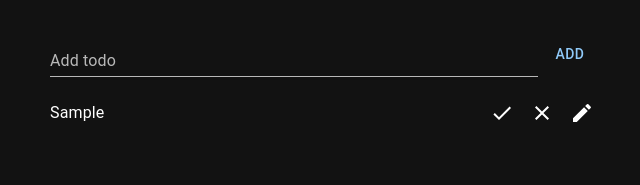
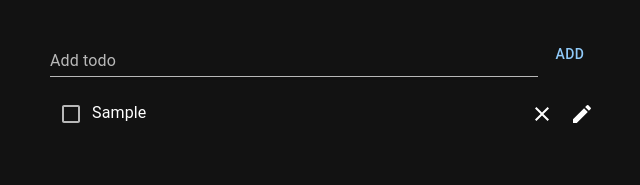
Before and after one commit to masroor47/clearblade-todo-app, a React (Create React App) app: page / in a window 1280 px wide. Both pictures are taken after typing "Sample" into the empty fields and a click on the button "ADD". Shown: the top 185 px of the page, without its empty margins (314-954 px from the left). Built offline with nearby package versions, Linux system fonts and the light colour scheme.

Commit message:
add checkbox for copmletion, remove green color for completed status

```diff
--- a/src/components/ToDo.tsx
+++ b/src/components/ToDo.tsx
@@ -3,6 +3,7 @@ import { IconButton } from "@mui/material";
 import CloseIcon from '@mui/icons-material/Close';
 import CheckIcon from '@mui/icons-material/Check';
 import EditIcon from '@mui/icons-material/Edit';
+import Checkbox from '@mui/material/Checkbox';
 
 import { ToDoProps } from './types';
 
@@ -17,13 +18,15 @@ export default function ToDo({
     <Stack direction="row" alignItems="center" justifyContent="space-between">
       {/* change color to green if todo.completed is true: */}
 
-      <div style={{backgroundColor: todo.isCompleted ? "green" : ""}}>
+      <div>
+        <Checkbox
+          checked={todo.isCompleted}
+          onClick={() => completeTodo(index)}
+        />
         {todo.text}
       </div>
       <div>
-        <IconButton onClick={() => completeTodo(index)}>
-          <CheckIcon />
-        </IconButton>
+
         <IconButton onClick={() => removeTodo(index)}>
           <CloseIcon />
         </IconButton>
```
